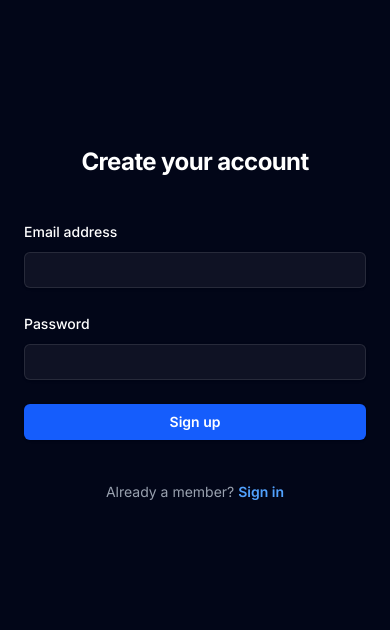
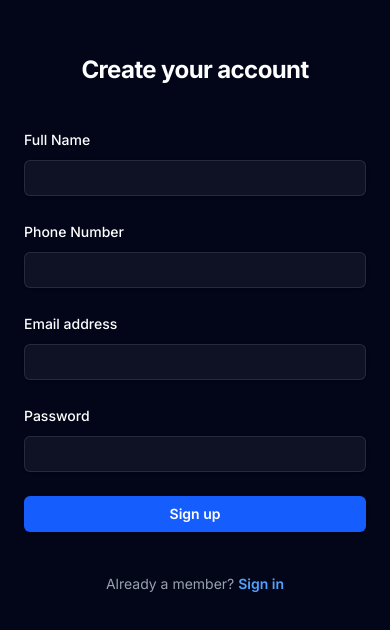
Before and after one commit to bmouhaid-cmyk/iptvmax, a Next.js app: page /en/signup in a window 390 px wide. Shown: the part 118-748 px from the top of the page. Built offline with nearby package versions, Linux system fonts and the light colour scheme; no server answers.

Commit message:
feat: enhance signup with full name and phone, add migration sql

```diff
--- a/app/[locale]/signup/page.tsx
+++ b/app/[locale]/signup/page.tsx
@@ -7,6 +7,8 @@ import Link from 'next/link'
 export default function Signup() {
     const [email, setEmail] = useState('')
     const [password, setPassword] = useState('')
+    const [fullName, setFullName] = useState('')
+    const [phone, setPhone] = useState('')
     const [loading, setLoading] = useState(false)
     const [error, setError] = useState<string | null>(null)
     const [success, setSuccess] = useState<string | null>(null)
@@ -24,6 +26,10 @@ export default function Signup() {
             password,
             options: {
                 emailRedirectTo: `${process.env.NEXT_PUBLIC_SITE_URL || location.origin}/auth/callback`,
+                data: {
+                    full_name: fullName,
+                    phone: phone,
+                },
             },
         })
 
@@ -50,6 +56,41 @@ export default function Signup() {
 
             <div className="mt-10 sm:mx-auto sm:w-full sm:max-w-sm">
                 <form className="space-y-6" onSubmit={handleSignup}>
+                    <div>
+                        <label htmlFor="fullName" className="block text-sm font-medium leading-6 text-white">
+                            Full Name
+                        </label>
+                        <div className="mt-2">
+                            <input
+                                id="fullName"
+                                name="fullName"
+                                type="text"
+                                autoComplete="name"
+                                required
+                                value={fullName}
+                                onChange={(e) => setFullName(e.target.value)}
+                                className="block w-full rounded-md border-0 bg-white/5 py-1.5 text-white shadow-sm ring-1 ring-inset ring-white/10 focus:ring-2 focus:ring-inset focus:ring-blue-500 sm:text-sm sm:leading-6"
+                            />
+                        </div>
+                    </div>
+
+                    <div>
+                        <label htmlFor="phone" className="block text-sm font-medium leading-6 text-white">
+                            Phone Number
+                        </label>
+                        <div className="mt-2">
+                            <input
+                                id="phone"
+                                name="phone"
+                                type="tel"
+                                autoComplete="tel"
+                                value={phone}
+                                onChange={(e) => setPhone(e.target.value)}
+                                className="block w-full rounded-md border-0 bg-white/5 py-1.5 text-white shadow-sm ring-1 ring-inset ring-white/10 focus:ring-2 focus:ring-inset focus:ring-blue-500 sm:text-sm sm:leading-6"
+                            />
+                        </div>
+                    </div>
+
                     <div>
                         <label htmlFor="email" className="block text-sm font-medium leading-6 text-white">
                             Email address
```
Also changed, not shown: 1 other file (tests, documents, lock files or other folders).
